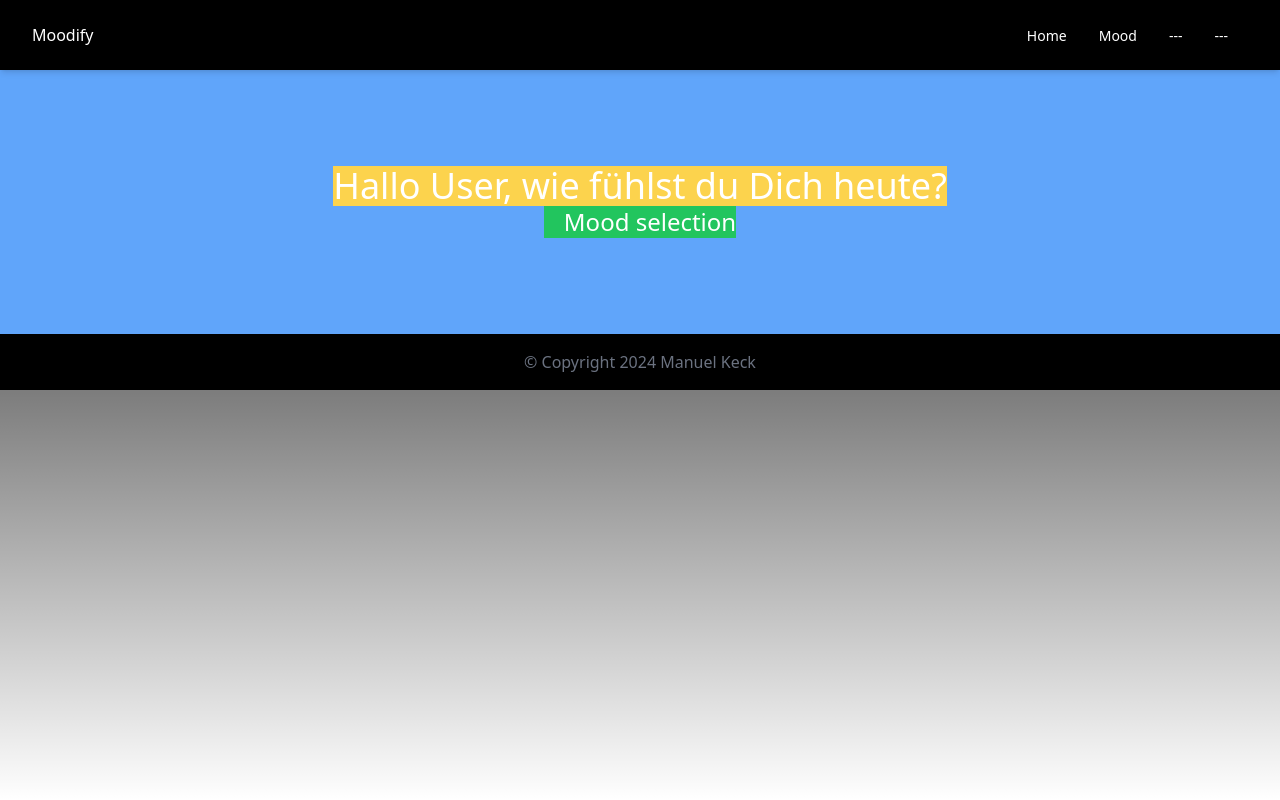
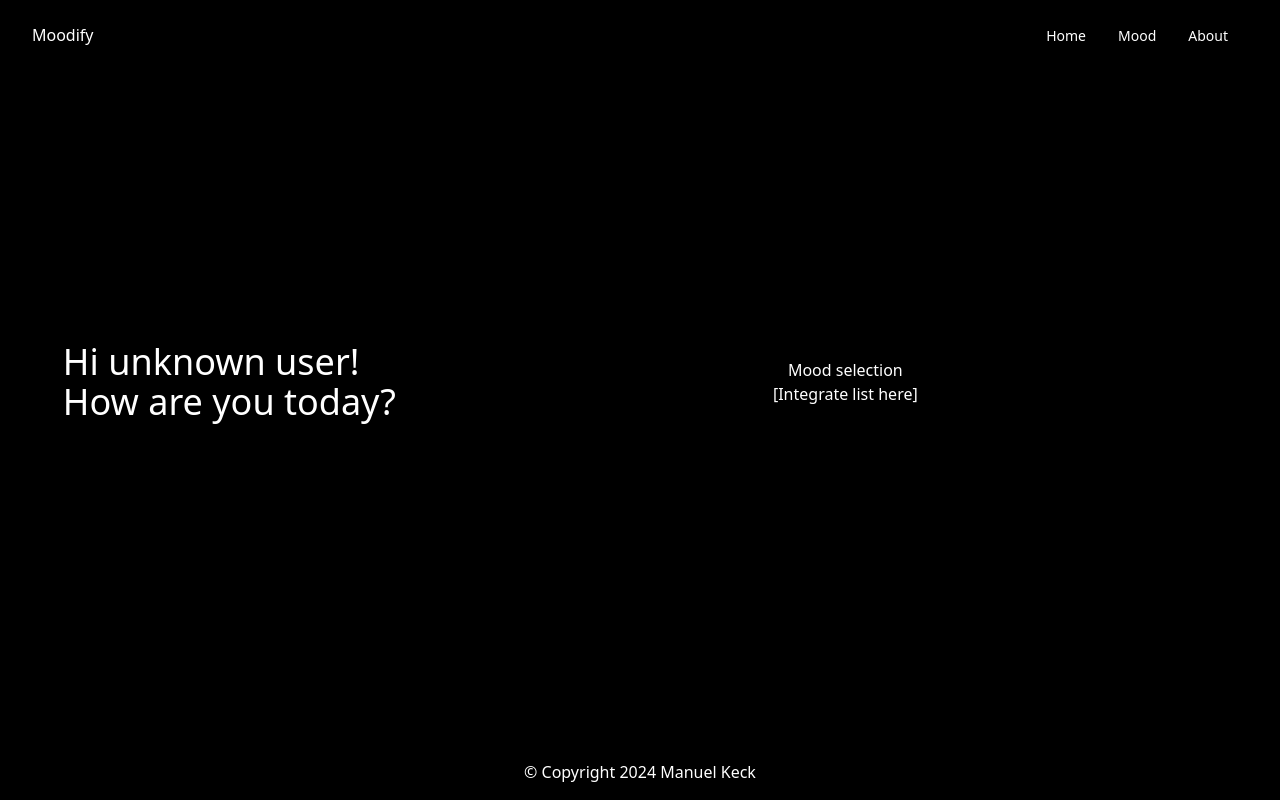
Before and after one commit to manuelkeck/moodify, a Next.js app: page /authorized/content/mood-selection in a window 1280 px wide. Built offline with nearby package versions, Linux system fonts and the light colour scheme.

Commit message:
Added cookies for session data

```diff
--- a/package.json
+++ b/package.json
@@ -11,8 +11,10 @@
   "dependencies": {
     "@headlessui/react": "^1.7.18",
     "@heroicons/react": "^2.1.1",
+    "js-cookie": "^3.0.5",
     "next": "14.1.0",
     "react": "^18",
+    "react-cookie": "^7.1.0",
     "react-dom": "^18",
     "spotify-web-api-js": "^1.5.2"
   },
--- a/spotify_api.tsx
+++ b/spotify_api.tsx
@@ -1,4 +1,5 @@
 export const auth_endpoint = "https://accounts.spotify.com/authorize";
+// export const redirect_url = "http://localhost:3000/authorized";
 export const redirect_url = "https://changeyourmood.vercel.app/authorized";
 const CLIENT_ID = "46bf5602e0f949babda734101dc3a3f0";
 const scopes = [
--- a/src/app/authorized/content/mood-selection/page.tsx
+++ b/src/app/authorized/content/mood-selection/page.tsx
@@ -1,17 +1,36 @@
 'use client';
 
-import { useState } from "react";
+import { useSearchParams } from 'next/navigation'
+import { useCookies } from "react-cookie";
+import { useEffect, useState } from "react";
+import {cookies} from "next/headers";
 
 export default function MoodSelectionPage() {
-    const [name, setName] = useState("User")
+    const [spotifyToken, setSpotifyToken] = useState("");
+    const [name, setName] = useState("unknown user");
+
+    const [cookies] = useCookies(['spotifyToken', 'user']);
+
+    useEffect(() => {
+        setSpotifyToken(cookies.spotifyToken || "");
+        setName(cookies.user || "unknown user")
+    }, [cookies.spotifyToken, cookies.user]);
 
     return (
-        <div className="flex flex-col justify-center items-center p-24 bg-blue-400">
-            <p className="basis-1/3 grow text-4xl font-extralight text-white text-right bg-amber-300">
-                Hallo {name}, wie fühlst du Dich heute?
-            </p>
-            <div className="basis-2/3 grow text-center bg-green-500">
-                <p className="text-2xl text-white pl-5">Mood selection</p>
+        <div className="pt-56 flex justify-center items-center text-white bg-black w-full">
+            <div className="w-1/3 p-4">
+                <div className="flex flex-col justify-center items-center text-4xl font-extralight">
+                    <div>
+                        <p className="text-left">Hi {name}!</p>
+                        <p className="text-left">How are you today?</p>
+                    </div>
+                </div>
+            </div>
+            <div className="w-2/3 p-4">
+                <div className="flex flex-col justify-center items-center">
+                    <p className="text-left">Mood selection</p>
+                    <p className="text-left">[Integrate list here]</p>
+                </div>
             </div>
         </div>
     )
--- a/src/app/authorized/page.tsx
+++ b/src/app/authorized/page.tsx
@@ -1,18 +1,20 @@
 'use client'
 
-import { get_token_from_url } from "../../../spotify_api";
+import {get_token_from_url, login_url} from "../../../spotify_api";
 import SpotifyWebApi from "spotify-web-api-js";
-import {useEffect, useState} from "react";
+import React, {useEffect, useState} from "react";
+import Link from "next/link";
+import { CookiesProvider, useCookies } from "react-cookie";
 
 const spotify = new SpotifyWebApi();
 
 export default function AuthorizedPage() {
     const [spotifyToken, setSpotifyToken] = useState("")
     const [name, setName] = useState<string | undefined>("User");
+    const [cookies, setCookies] = useCookies(['spotifyToken', 'user'])
 
     useEffect(() => {
         // console.log("From the URL: ", get_token_from_url());
-        // spotify token
         const _spotify_token = get_token_from_url().access_token;
         // delete token from URI
         window.location.hash = "";
@@ -26,19 +28,27 @@ export default function AuthorizedPage() {
                 setName(user.display_name)
             });
         }
-    }, []);
+
+        // Cookies
+        setCookies('user', name, { path: '/' })
+        setCookies('spotifyToken', spotifyToken, { path: '/' })
+    }, [setCookies, spotifyToken, name]);
+
 
     return (
         <div
             className="text-white bg-black text-2xl font-extralight flex flex-col items-center justify-center pt-80 pb-80">
             <div className="text-4xl mb-4">
-                <p>Hi, {name}!</p>
+                <p>Logged in as {name}.</p>
             </div>
             <div>
-                <p>You authorized Spotify successfully.</p>
+                <p>Spotify authorized successfully.</p>
+            </div>
+            <div className="text-sm mt-20 bg-gray-700 hover:bg-gray-800 text-white font-light py-2 px-4 rounded-2xl cursor-pointer">
+                <Link href='/authorized/content/mood-selection/'>
+                    Continue
+                </Link>
             </div>
         </div>
-
-
     );
 }
--- a/src/app/layout.tsx
+++ b/src/app/layout.tsx
@@ -13,19 +13,19 @@ export const metadata: Metadata = {
   description: "Let the music change your mood",
 };
 
-export default function RootLayout({children}: {children: React.ReactNode}) {
+export default function RootLayout({ children }: { children: React.ReactNode }) {
   return (
       <html lang="en">
-        <body className="overflow-y-auto flex flex-col min-h-screen bg-black">
-          <div className="">
-            <nav
-                className="sticky top-0 z-10 block w-full max-w-full px-4 py-2 text-white bg-black rounded-none shadow-md h-max backdrop-blur-2xl backdrop-saturate-200 lg:px-8 lg:py-4">
+          <body>
+              <div className="flex flex-col min-h-screen">
+
+                  <header className="bg-black text-white sticky top-0 z-10">
+                      <nav className="lg:px-8 lg:py-4">
                           <div className="flex items-center justify-between text-blue-gray-900">
                               <a href="/"
                                  className="mr-4 block cursor-pointer py-1.5 font-sans text-base font-medium leading-relaxed text-inherit antialiased text-white">
                                   Moodify
                               </a>
-                <div className="flex items-center gap-4">
                               <div className="hidden mr-4 lg:block">
                                   <ul className="flex flex-col gap-2 mt-2 mb-4 lg:mb-0 lg:mt-0 lg:flex-row lg:items-center lg:gap-6">
                                       <li className="block p-1 font-sans text-sm antialiased font-normal leading-normal text-blue-gray-900">
@@ -40,25 +40,25 @@ export default function RootLayout({children}: {children: React.ReactNode}) {
                                       </li>
                                       <li className="block p-1 font-sans text-sm antialiased font-normal leading-normal text-blue-gray-900">
                                           <a href="#" className="flex items-center">
-                          ---
-                        </a>
-                      </li>
-                      <li className="block p-1 font-sans text-sm antialiased font-normal leading-normal text-blue-gray-900">
-                        <a href="#" className="flex items-center">
-                          ---
+                                              About
                                           </a>
                                       </li>
                                   </ul>
                               </div>
                           </div>
+                      </nav>
+                  </header>
+
+                  <main className="flex-1 bg-black text-white px-6 py-8">
+                      <div className="flex flex-col items-center justify-center h-full">
+                          {children}
                       </div>
-            </nav>
-            <main className="flex-grow">
-                {children}
                   </main>
-            <div className="w-full text-gray-500 px-4 py-2 lg:px-8 lg:py-4 flex items-center justify-center bg-black">
-              <p>&copy; Copyright 2024 Manuel Keck</p>
-            </div>
+
+                  <footer className="bg-black text-white text-center text-gray-500 py-4 px-6">
+                      &copy; Copyright 2024 Manuel Keck
+                  </footer>
+
               </div>
           </body>
       </html>
--- a/src/app/page.tsx
+++ b/src/app/page.tsx
@@ -8,10 +8,6 @@ import { login_url } from "../../spotify_api";
 
 function Home() {
 
-    function handleClick() {
-        console.log("Button clicked");
-    }
-
     function LoginComponent() {
         return (
             <div className="text-center p-10">
@@ -21,7 +17,7 @@ function Home() {
                 <div className="mt-24 flex-col justify-center items-center">
                     <div style={{ display: 'flex', flexDirection: 'column', alignItems: 'center' }}>
                         <Image src="/Spotify_Logo_RGB_Green.png" alt="Spotify logo" width={100} height={50}/>
-                        <div className="mt-10 bg-green-600 hover:bg-green-700 text-white font-medium py-2 px-4 rounded-2xl cursor-pointer">
+                        <div className="transition duration-150 ease-in-out mt-10 bg-green-600 hover:bg-green-700 text-white font-medium py-2 px-4 rounded-2xl cursor-pointer">
                             <a href={login_url}>Login with Spotify</a>
                         </div>
                     </div>
@@ -33,28 +29,26 @@ function Home() {
     return (
         <div className="pt-56 font-medium flex flex-col items-center justify-center p-24 bg-black text-white">
             <LoginComponent/>
-            <div className="pb-80">
+            {/*<div className="pb-80"></div>*/}
 
-            </div>
-
-            <div className="mb-32 grid text-center lg:max-w-5xl lg:w-full lg:mb-0 lg:grid-cols-2 lg:text-left">
-                <Link
-                    href="/authorized/content/mood-selection/"
-                    className="group rounded-lg border border-transparent px-5 py-4 transition-colors hover:border-gray-300 hover:bg-gray-100 hover:dark:border-neutral-700 hover:dark:bg-neutral-800/30"
-                    target="_parent"
-                    rel="noopener noreferrer"
-                >
-                    <h2 className={`mb-3 text-2xl font-semibold`}>
-                        Start with getting mood based music recommendations{" "}
-                        <span className="inline-block transition-transform group-hover:translate-x-1 motion-reduce:transform-none">
-                    -&gt;
-                    </span>
-                    </h2>
-                    <p className={`m-0 max-w-[30ch] text-sm opacity-50`}>
-                        Text ...
-                    </p>
-                </Link>
-            </div>
+            {/*<div className="mb-32 grid text-center lg:max-w-5xl lg:w-full lg:mb-0 lg:grid-cols-2 lg:text-left">*/}
+            {/*    <Link*/}
+            {/*        href="/authorized/content/mood-selection/"*/}
+            {/*        className="group rounded-lg border border-transparent px-5 py-4 transition-colors hover:border-gray-300 hover:bg-gray-100 hover:dark:border-neutral-700 hover:dark:bg-neutral-800/30"*/}
+            {/*        target="_parent"*/}
+            {/*        rel="noopener noreferrer"*/}
+            {/*    >*/}
+            {/*        <h2 className={`mb-3 text-2xl font-semibold`}>*/}
+            {/*            Start with getting mood based music recommendations{" "}*/}
+            {/*            <span className="inline-block transition-transform group-hover:translate-x-1 motion-reduce:transform-none">*/}
+            {/*        -&gt;*/}
+            {/*        </span>*/}
+            {/*        </h2>*/}
+            {/*        <p className={`m-0 max-w-[30ch] text-sm opacity-50`}>*/}
+            {/*            Text ...*/}
+            {/*        </p>*/}
+            {/*    </Link>*/}
+            {/*</div>*/}
         </div>
     );
 }
```
Also changed, not shown: 1 other file (tests, documents, lock files or other folders). Lines whose indentation alone changed are shown as unchanged.
